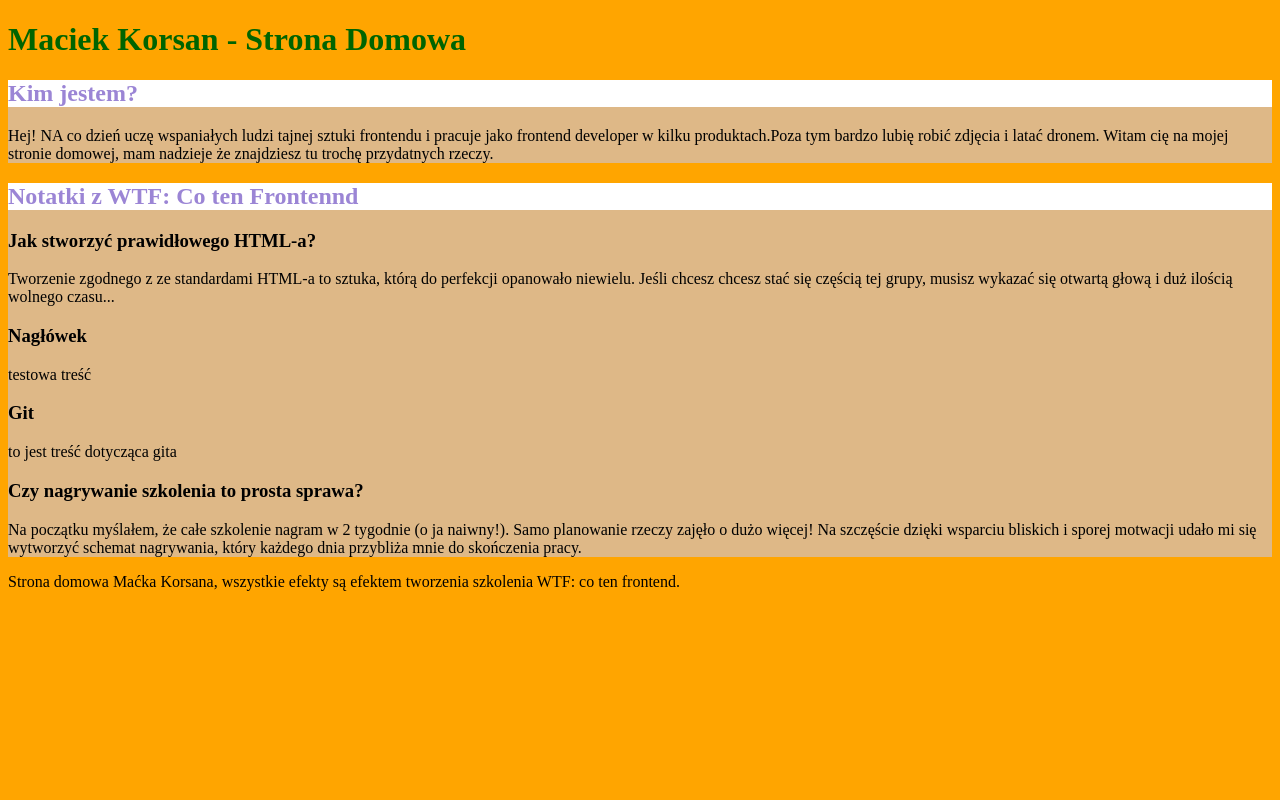
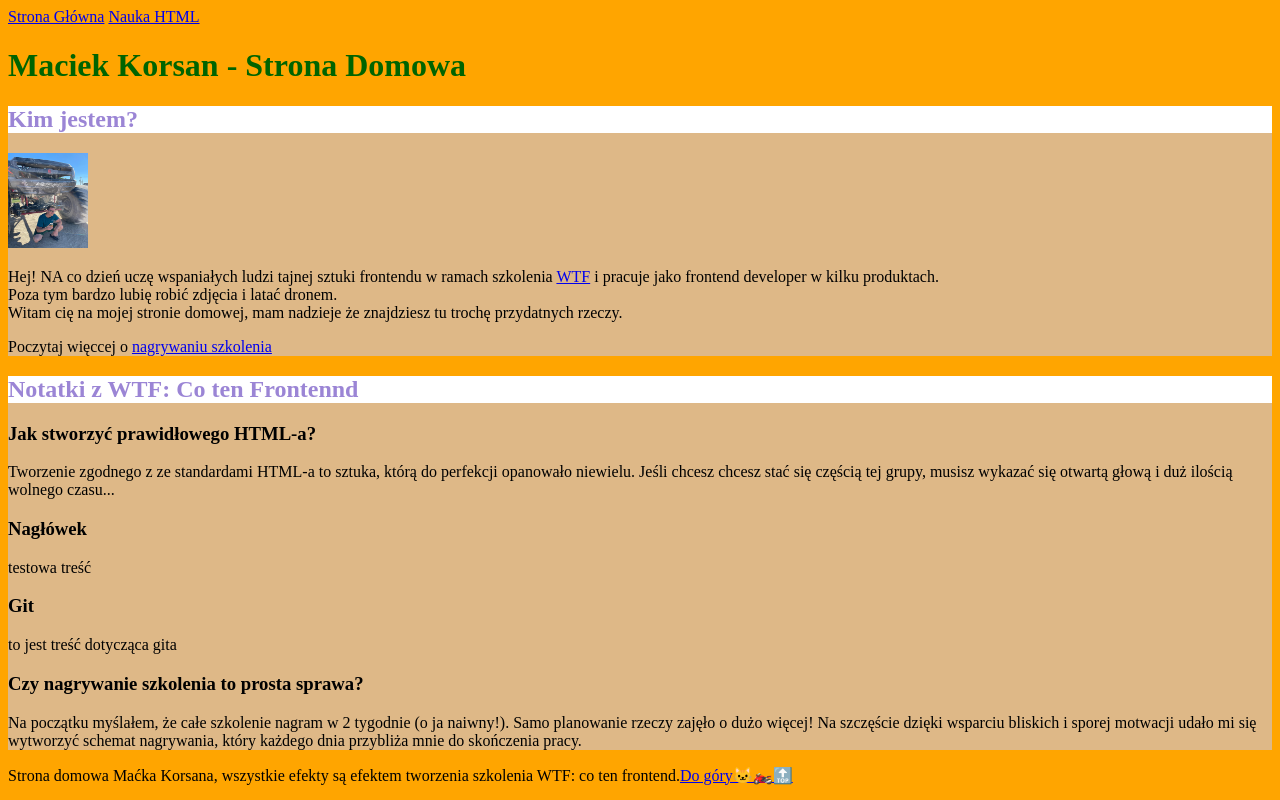
Before and after one commit to RajuFGC/Homepage, a plain HTML site: page index.html in a window 1280 px wide. Drawn offline with Linux system fonts and the light colour scheme.

Commit message:
learning HTML tags

```diff
--- a/index.html
+++ b/index.html
@@ -8,18 +8,30 @@
     <link rel="stylesheet" href="stylesheet.css" />
   </head>
   <body>
+    <header>
+      <nav>
+        <a href="index.html">Strona Główna</a>
+        <a href="nauka-html.html">Nauka HTML</a>
+      </nav>
+    </header>
     <main>
-      <header>
+      <header id="up">
         <h1>Maciek Korsan - Strona Domowa</h1>
       </header>
       <section>
         <h2>Kim jestem?</h2>
+        <img class="Raju" src="Monster truck.JPG" alt="Wojciech Majewski" />
         <p>
-          Hej! NA co dzień uczę wspaniałych ludzi tajnej sztuki frontendu i
-          pracuje jako frontend developer w kilku produktach.Poza tym bardzo
-          lubię robić zdjęcia i latać dronem. Witam cię na mojej stronie
-          domowej, mam nadzieje że znajdziesz tu trochę przydatnych rzeczy.
+          Hej! NA co dzień uczę wspaniałych ludzi tajnej sztuki frontendu w
+          ramach szkolenia
+          <a href="https://cotenfrontend.pl" target="_blank">WTF</a> i pracuje
+          jako frontend developer w kilku produktach.
+          <br />
+          Poza tym bardzo lubię robić zdjęcia i latać dronem.<br />
+          Witam cię na mojej stronie domowej, mam nadzieje że znajdziesz tu
+          trochę przydatnych rzeczy.
         </p>
+        <p>Poczytaj więccej o <a href="#szkolenie"> nagrywaniu szkolenia</a></p>
       </section>
       <section>
         <h2>Notatki z WTF: Co ten Frontennd</h2>
@@ -40,7 +52,7 @@
           <h3>Git</h3>
           <p>to jest treść dotycząca gita</p>
         </article>
-        <article>
+        <article id="szkolenie">
           <h3>Czy nagrywanie szkolenia to prosta sprawa?</h3>
           <p>
             Na początku myślałem, że całe szkolenie nagram w 2 tygodnie (o ja
@@ -51,10 +63,10 @@
           </p>
         </article>
       </section>
-      <footer>
-        Strona domowa Maćka Korsana, wszystkie efekty są efektem tworzenia
-        szkolenia WTF: co ten frontend.
-      </footer>
     </main>
+    <footer>
+      Strona domowa Maćka Korsana, wszystkie efekty są efektem tworzenia
+      szkolenia WTF: co ten frontend.<a href="#up">Do góry🐱‍🏍🔝</a>
+    </footer>
   </body>
 </html>
--- a/stylesheet.css
+++ b/stylesheet.css
@@ -12,3 +12,7 @@ h2 {
 section {
   background-color: burlywood;
 }
+.Raju {
+  width: 80px;
+  height: 95px;
+}
```
Also changed, not shown: nauka-html.html (added, +50 -0 lines), Monster truck.JPG (added).
